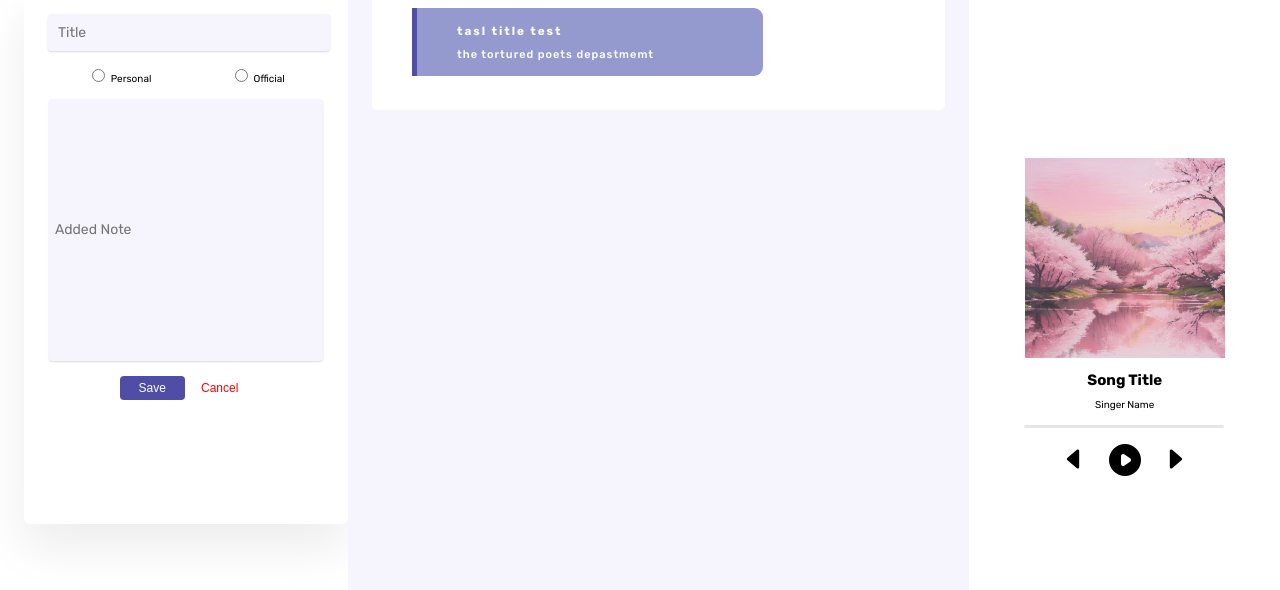
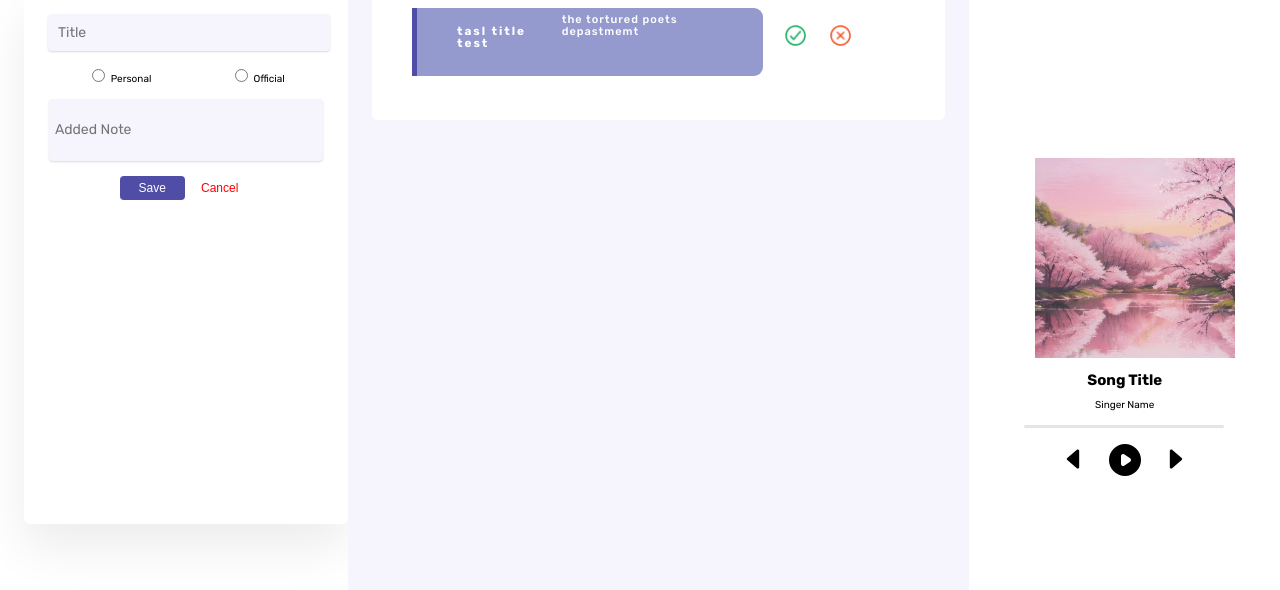
Before and after one commit to mhsaghsemii/ToDo-List, a plain HTML site: page index.html in a window 1280 px wide. Shown: the part 210-800 px from the top of the page. Drawn offline with Linux system fonts and the light colour scheme.

Commit message:
add css to icons

```diff
--- a/index.html
+++ b/index.html
@@ -126,12 +126,17 @@
 
               <div class="todo-task">
                 <ul>
-                  <li class="todo">
+                  <div id="todoClass">
+                    <li class="todo">
                     <h3 id="tasktitle"> tasl title test </h3>
                     <span>
                        the tortured poets depastmemt
                     </span>
                   </li>
+                  <img src="assets/imgs/ion_checkmark-circle-outline.png"></img>
+                  <img src=" assets/imgs/ion_close-circle-outline.png" ></img>
+                 </div>
+
                   <!-- <li class="todo">
                     <span>
 
--- a/style.css
+++ b/style.css
@@ -222,7 +222,7 @@ span {
 }
 
 #addNote {
-  height: 25rem;
+  height: 5rem;
   width: 95%;
   padding: 0.6rem;
   font-size: 1.4rem;
@@ -302,9 +302,12 @@ span {
   padding-bottom: 1rem;
   border-radius: 6px;
 }
-
+#todoClass {
+  display: flex;
+}
 .todo {
   text-align: left;
+  display: flex;
   width: 40rem;
   border-radius: 0 9px 9px 0;
   color: #fff;
@@ -313,6 +316,12 @@ span {
   padding: 0.6rem 0.6rem 1.5rem 4rem;
   margin-bottom: 2.4rem;
   position: relative;
+}
+img {
+  width: 25px;
+  height: 25px;
+  padding-left: 20px;
+  padding-top: 15px;
 }
 
 .todo:nth-child(odd) {
```
